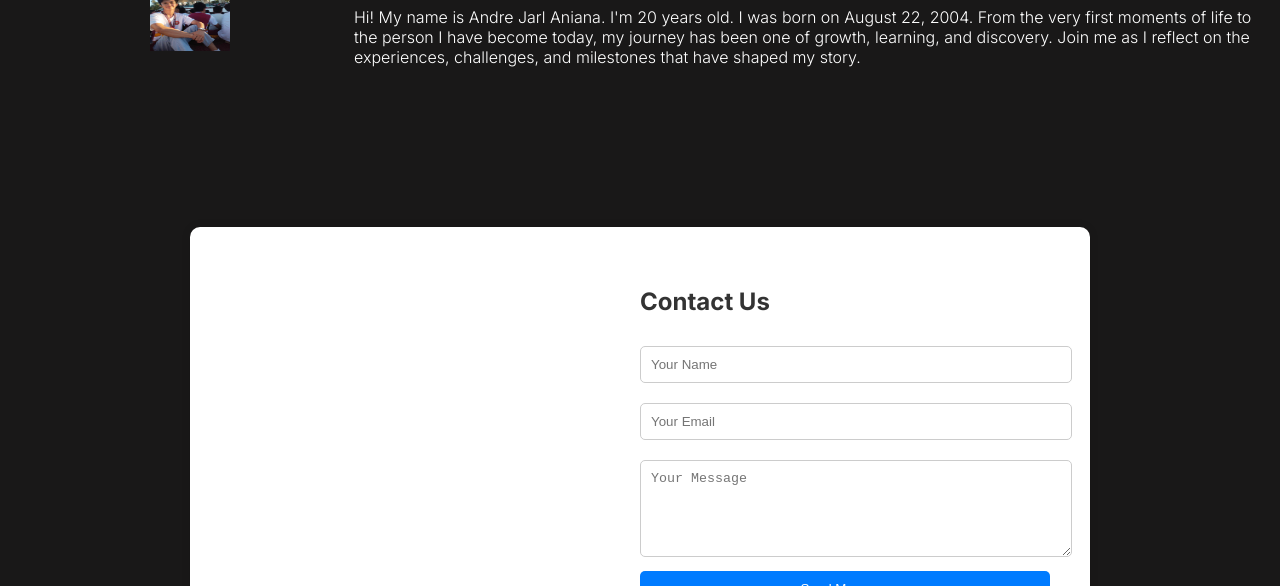
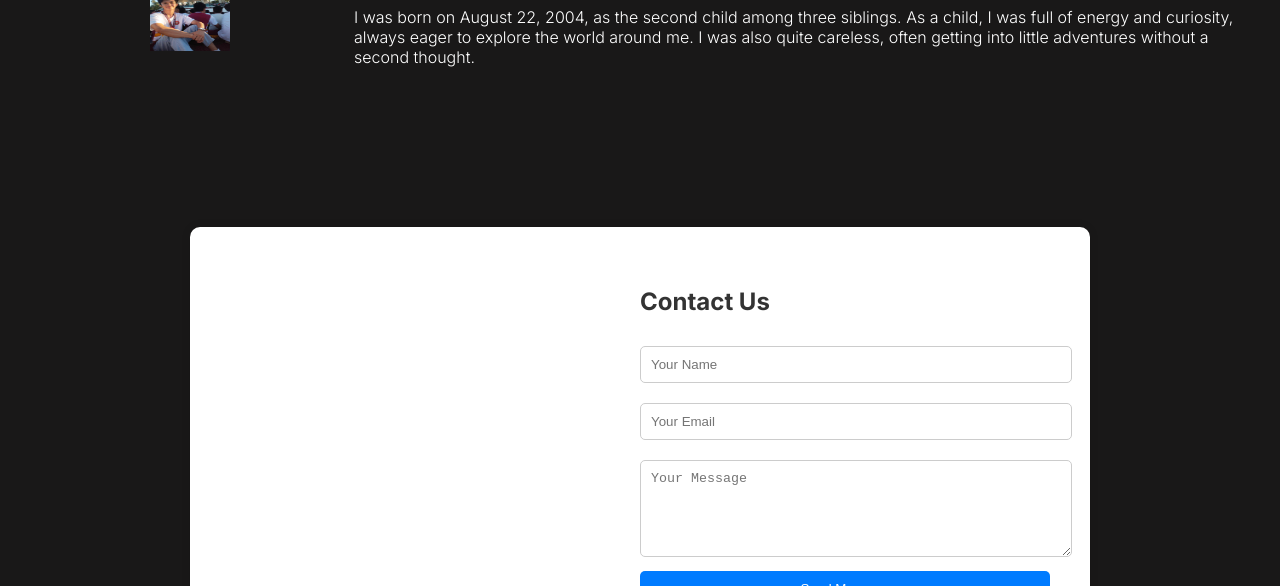
Before and after one commit to AndreJarl/StoryOfMyLife, a plain HTML site: page life.html in a window 1280 px wide. Shown: the part 514-1100 px from the top of the page. Drawn offline with Linux system fonts and the light colour scheme.

Commit message:
change life description

```diff
--- a/life.html
+++ b/life.html
@@ -35,9 +35,9 @@
                 <img src="images/birth1.jpg" alt="" srcset="">
              </div>
               <p class="title">Birth</p>
-              <p class="subtitle">Hi! My name is Andre Jarl Aniana. I'm 20 years old. I was born on August 22, 2004.
-               From the very first moments of life to the person I have become today, my journey has been one of growth, learning, and discovery.
-               Join me as I reflect on the experiences, challenges, and milestones that have shaped my story.
+              <p class="subtitle">I was born on August 22, 2004, as the second child among three siblings.
+                As a child, I was full of energy and curiosity, always eager to explore the world around me.
+                 I was also quite careless, often getting into little adventures without a second thought.
               </p>
          </div>
      </div>
```
